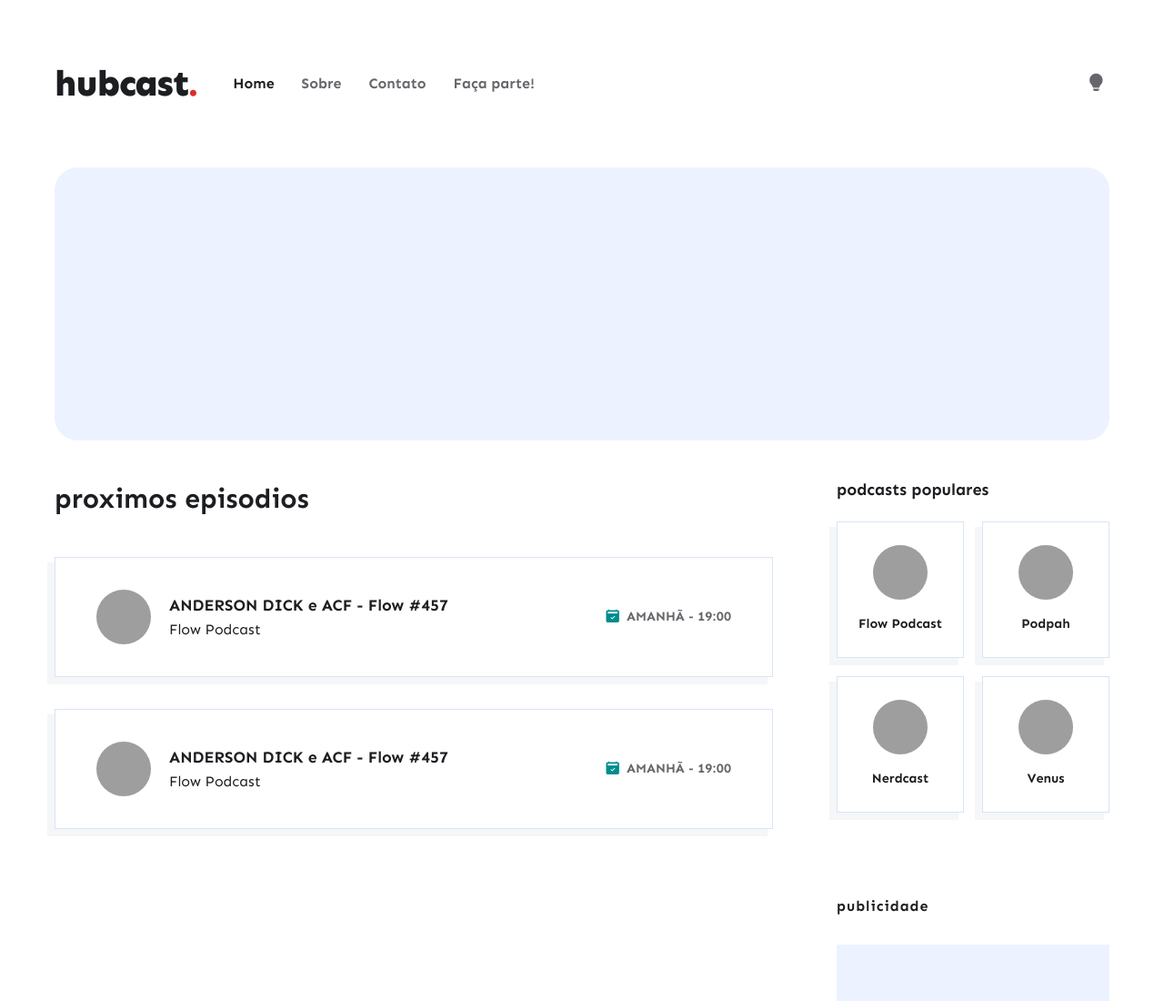
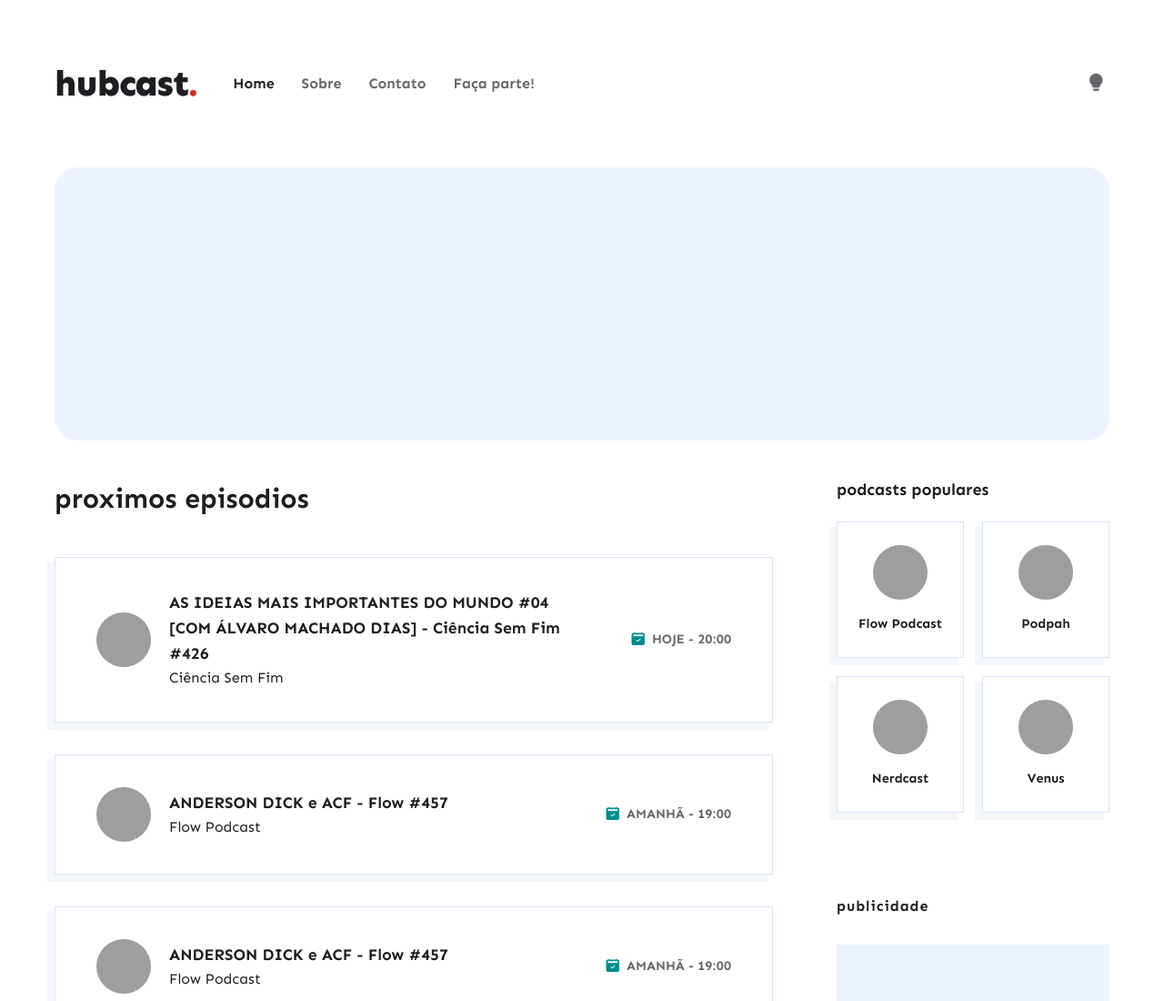
Before and after one commit to jamesleme/hubcast, a website: page public/agenda.html in a window 1280 px wide. Shown: the top 1100 px of the page at 91% size. Drawn offline with nearby package versions, Linux system fonts and the light colour scheme; grey boxes are pictures that could not be loaded.

Commit message:
fuso horario corrigido

```diff
--- a/public/agenda.html
+++ b/public/agenda.html
@@ -58,7 +58,8 @@
                     </div>
                     <div class="upcoming-list">
                         <!-- Item de Agenda 1 -->
-                        <div class="upcoming-item" data-datetime="2025-06-28T20:00:00">
+                        <!-- O horario dever ser em UTC. O padrao UTC é o horario de Brasilia + 3 // O Z no final diz ao script que o horario esta em UTC -->
+                        <div class="upcoming-item" data-datetime="2025-06-29T20:00:00Z">
                             <div class="channel-logo-circle">
                                 <img src="https://i.pravatar.cc/80?u=cienciasemfim" alt="Logo Ciência Sem Fim">
                             </div>
@@ -73,7 +74,7 @@
                         </div>
 
                         <!-- Item de Agenda 2 -->
-                        <div class="upcoming-item" data-datetime="2025-06-29T20:00:00">
+                        <div class="upcoming-item" data-datetime="2025-06-29T20:00:00Z">
                             <div class="channel-logo-circle">
                                 <img src="https://i.pravatar.cc/80?u=flow" alt="Logo Flow Podcast">
                             </div>
@@ -88,7 +89,7 @@
                         </div>
 
                         <!-- Item de Agenda 3 -->
-                        <div class="upcoming-item" data-datetime="2025-06-29T20:00:00">
+                        <div class="upcoming-item" data-datetime="2025-06-29T20:00:00Z">
                             <div class="channel-logo-circle">
                                 <img src="https://i.pravatar.cc/80?u=flow" alt="Logo Flow Podcast">
                             </div>
```
